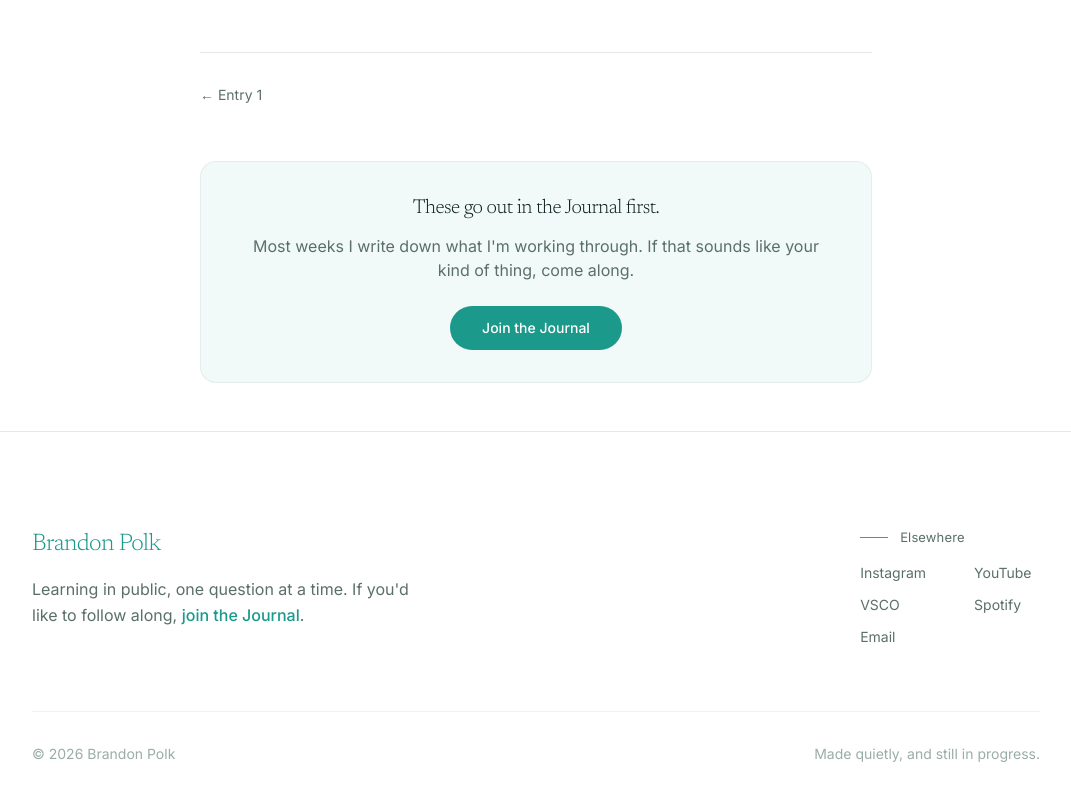
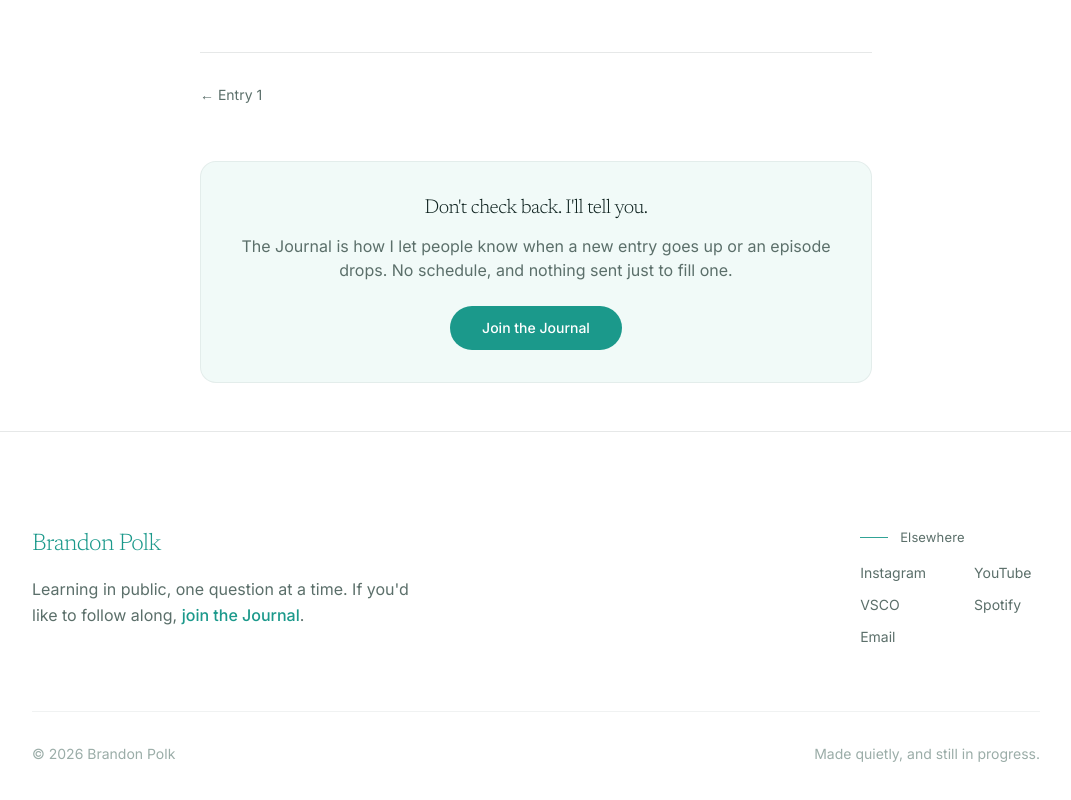
Before and after one commit to iambrandonpolk/brandon-polk-site, a Next.js app: page /diaries/why-does-chaos-feel-more-alive in a window 1280 px wide. Shown: the part 1901-2701 px from the top of the page, without its empty margins (104-1175 px from the left). Built offline with nearby package versions, Linux system fonts and the light colour scheme.

Commit message:
Diary CTA: promise a notification, not a cadence

```diff
--- a/app/diaries/[slug]/page.jsx
+++ b/app/diaries/[slug]/page.jsx
@@ -111,11 +111,11 @@ export default async function DiaryEntry({ params }) {
 
             <div className="mt-14 rounded-2xl border border-[var(--border-soft)] bg-[var(--bg-soft)] px-6 py-8 text-center sm:px-10">
               <p className="font-serif text-xl font-light tracking-tight">
-                These go out in the Journal first.
+                Don't check back. I'll tell you.
               </p>
               <p className="mx-auto mt-3 max-w-reading text-[var(--text-muted)]">
-                Most weeks I write down what I'm working through. If that sounds
-                like your kind of thing, come along.
+                The Journal is how I let people know when a new entry goes up or
+                an episode drops. No schedule, and nothing sent just to fill one.
               </p>
               <a
                 href="/#newsletter"
```
